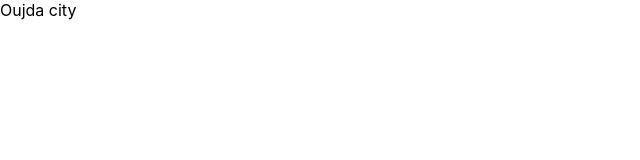
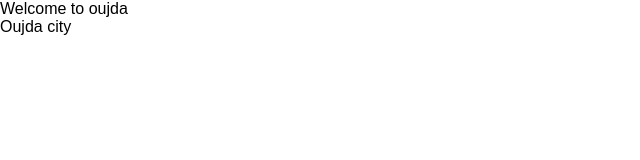
Before and after one commit to must-apha-tech/oujda-city-site, a React (Create React App) app: page / in a window 1280 px wide. Shown: the top 160 px of the page, without its empty margins (0-640 px from the left). Built offline with nearby package versions, Linux system fonts and the light colour scheme.

Commit message:
add base structure and home page

```diff
--- a/src/App.js
+++ b/src/App.js
@@ -1,9 +1,10 @@
 
-
-
+import Home from "./pages/Home"
+import './styles/main.css'
 
 export default function App() {
   return <>
+    <Home />
     <div>Oujda city</div>
     </>
 }
--- /dev/null
+++ b/src/pages/Home.js
@@ -0,0 +1,6 @@
+
+export default function Home () {
+    return <>
+    <div>Welcome to oujda</div>
+    </>
+}
--- /dev/null
+++ b/src/styles/main.css
@@ -0,0 +1,4 @@
+body {
+    margin: 0;
+    font-family: sans-serif;
+}
```
